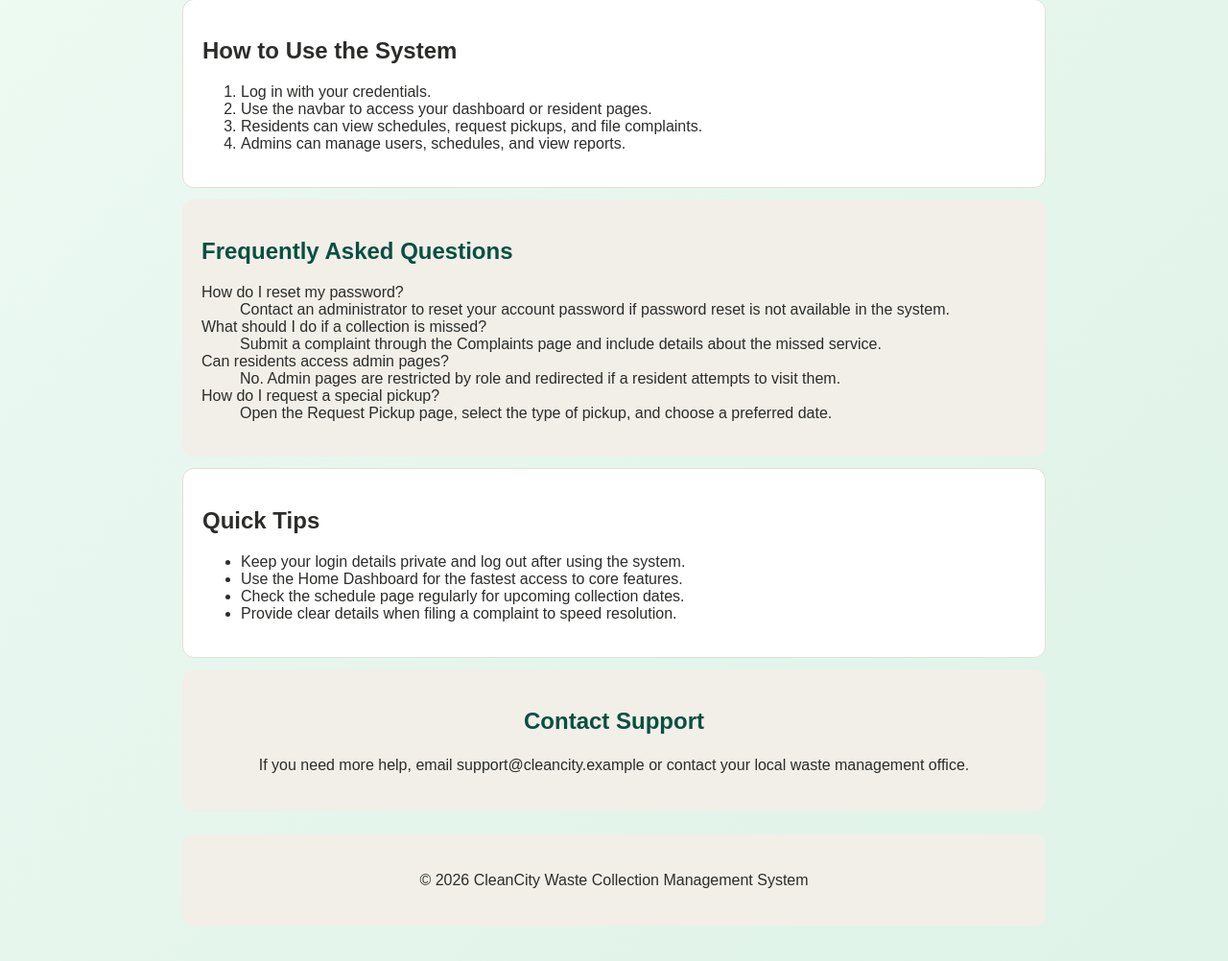
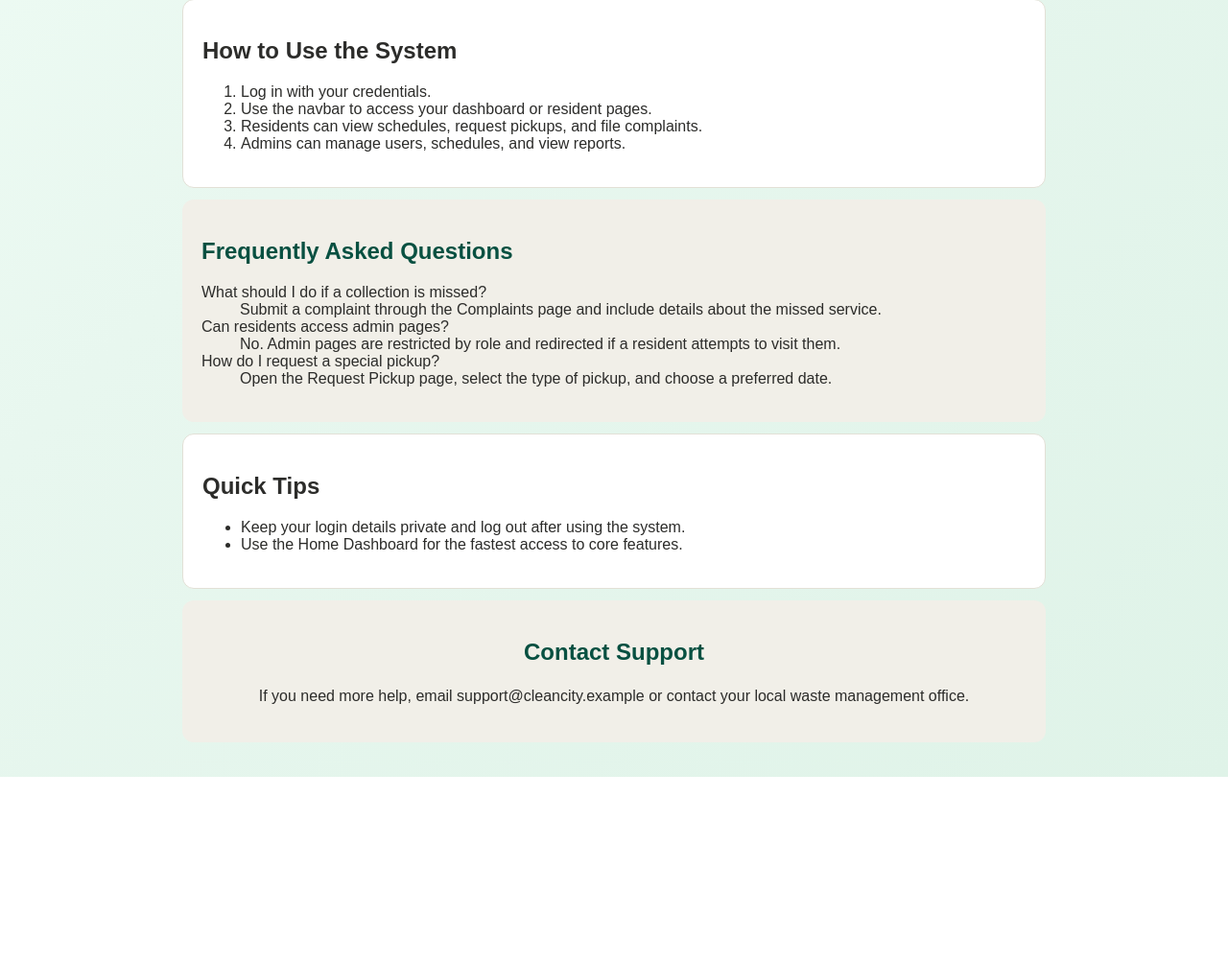
Before and after one commit to xMIRAA/waste-project, a PHP site: page /shared/help.php in a window 1280 px wide. Shown: the part 831-1833 px from the top of the page at 96% size. After the commit the page ends 1641 px from the top, so only its background shows below. Run offline with PHP 8.4, Linux system fonts and the light colour scheme; a user stored in the database is signed in.

Commit message:
Update help & functionalities  page

```diff
--- a/shared/help.php
+++ b/shared/help.php
@@ -51,8 +51,7 @@ require $_SERVER['DOCUMENT_ROOT'] . '/waste-project/auth/auth_guard.php';
     <section class="card">
       <h2>Frequently Asked Questions</h2>
       <dl>
-        <dt>How do I reset my password?</dt>
-        <dd>Contact an administrator to reset your account password if password reset is not available in the system.</dd>
+
         <dt>What should I do if a collection is missed?</dt>
         <dd>Submit a complaint through the Complaints page and include details about the missed service.</dd>
         <dt>Can residents access admin pages?</dt>
@@ -67,8 +66,8 @@ require $_SERVER['DOCUMENT_ROOT'] . '/waste-project/auth/auth_guard.php';
       <ul>
         <li>Keep your login details private and log out after using the system.</li>
         <li>Use the Home Dashboard for the fastest access to core features.</li>
-        <li>Check the schedule page regularly for upcoming collection dates.</li>
-        <li>Provide clear details when filing a complaint to speed resolution.</li>
+
+
       </ul>
     </section>
 
@@ -77,9 +76,7 @@ require $_SERVER['DOCUMENT_ROOT'] . '/waste-project/auth/auth_guard.php';
       <p>If you need more help, email support@cleancity.example or contact your local waste management office.</p>
     </section>
 
-    <footer class="card" style="text-align: center; margin-top: 24px;">
-      <p>&copy; <?= date('Y') ?> CleanCity Waste Collection Management System</p>
-    </footer>
+
   </div>
 </body>
 </html>
```
Also changed, not shown: shared/functionalities.php (+2 -5 lines).
